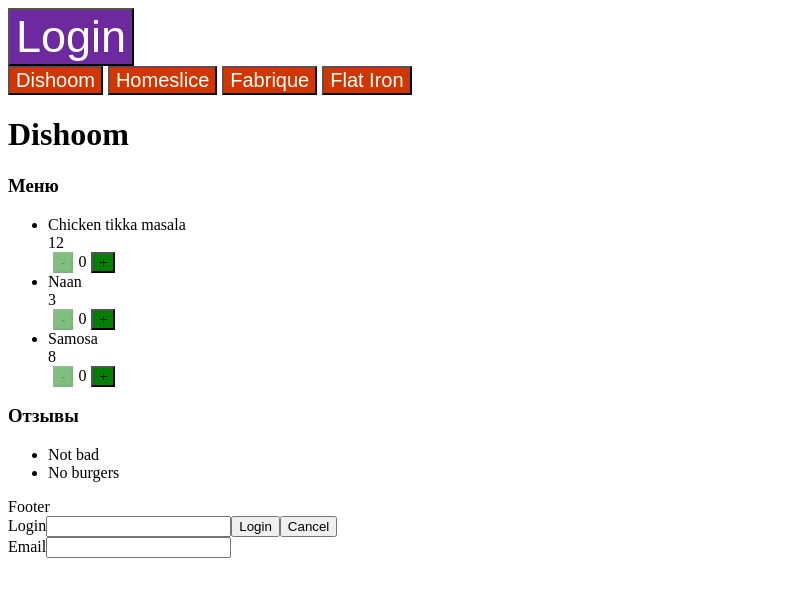
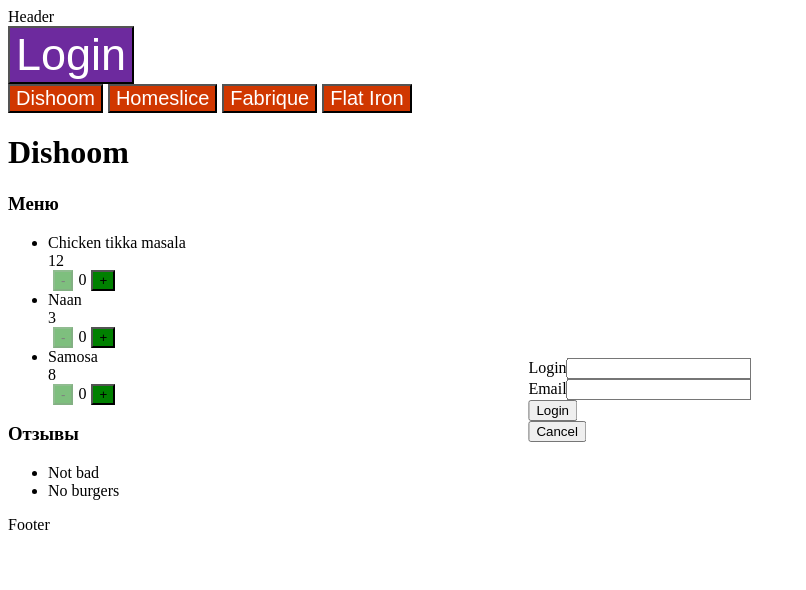
Before and after one commit to krparen/react-course-homeworks, a React (Vite) app: page / in a window 1280 px wide. Both pictures are taken after a click on the button "Login". Shown: the top 590 px of the page, without its empty margins (0-806 px from the left). Built offline with nearby package versions, Linux system fonts and the light colour scheme.

Commit message:
lecture-5/hw modal centered

```diff
--- a/src/components/header/component.jsx
+++ b/src/components/header/component.jsx
@@ -1,5 +1,9 @@
 import {LoginPanel} from "../login-panel/component.jsx";
+import styles from "./styles.module.scss"
 
 export const Header = () => {
-    return <header><LoginPanel/></header>
+    return <header className={styles.root}>
+        Header
+        <LoginPanel/>
+    </header>
 };
--- /dev/null
+++ b/src/components/header/styles.module.scss
@@ -0,0 +1,4 @@
+.root {
+  position: relative;
+  overflow: hidden;
+}
--- a/src/components/login-modal/styles.module.scss
+++ b/src/components/login-modal/styles.module.scss
@@ -1,4 +1,7 @@
 .modal {
     position: absolute;
-    display: flex;
+    top: 50vh;
+    left: 50vw;
+
+    transform: translate(-50%, -50%);
 }
```
